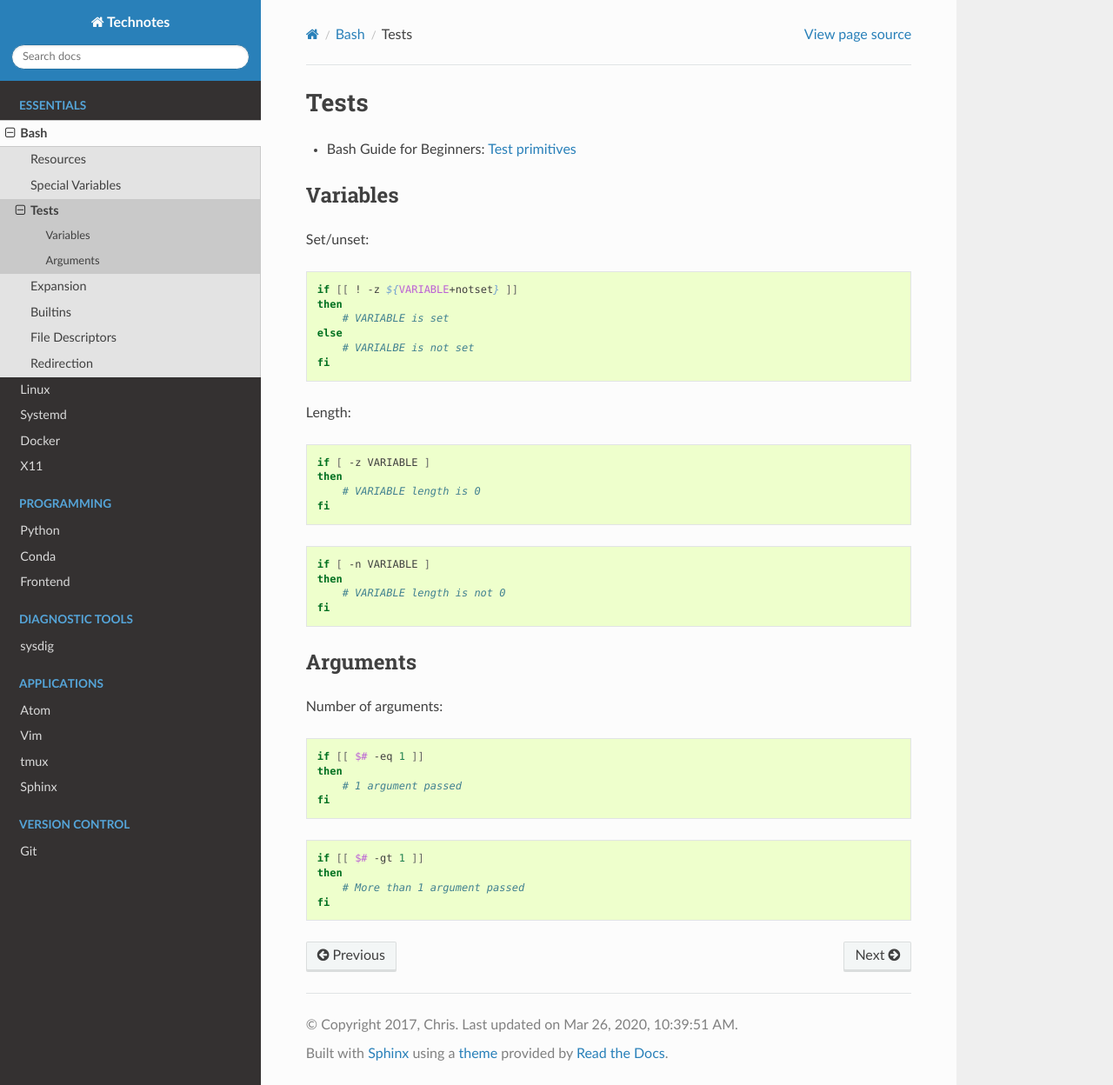
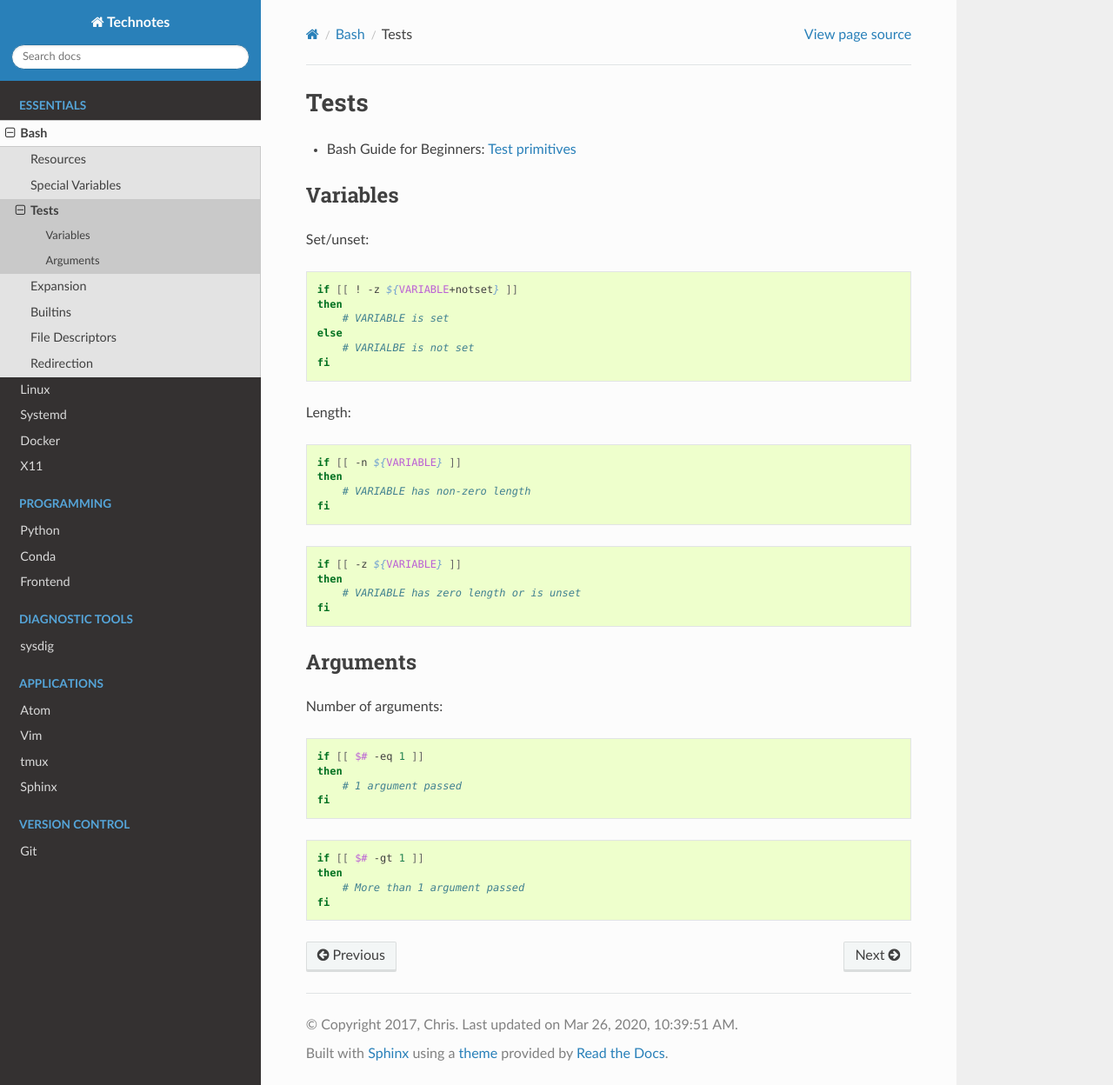
Before and after one commit to heterotopian/technotes, a Sphinx documentation site: the page built from source/bash/test.rst, in a window 1280 px wide and 1248 px high. Shown: the whole window at 87% size. Built offline with Sphinx 7.4.7 and the Read the Docs theme 2.0.0, drawn with Linux system fonts in a browser that asks for light colours.

Commit message:
Fix tests

```diff
--- a/source/bash/test.rst
+++ b/source/bash/test.rst
@@ -21,18 +21,17 @@ Set/unset::
 
 Length::
 
-    if [ -z VARIABLE ]
+    if [[ -n ${VARIABLE} ]]
     then
-        # VARIABLE length is 0
+        # VARIABLE has non-zero length
     fi
 
 ::
 
-    if [ -n VARIABLE ]
+    if [[ -z ${VARIABLE} ]]
     then
-        # VARIABLE length is not 0
+        # VARIABLE has zero length or is unset
     fi
-
 
 
 Arguments
```
